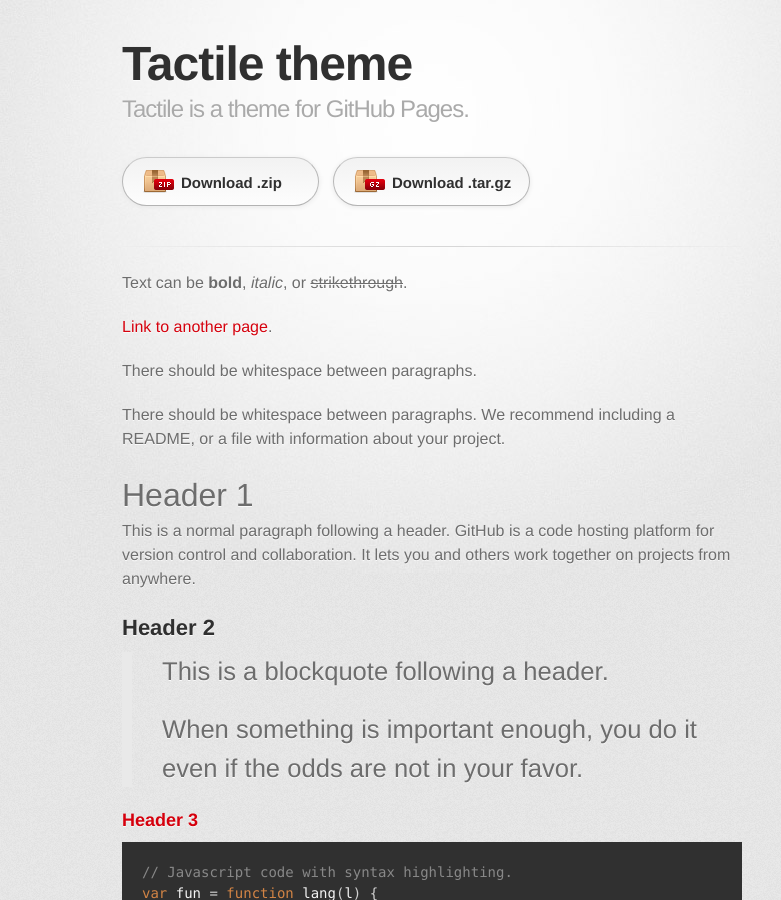
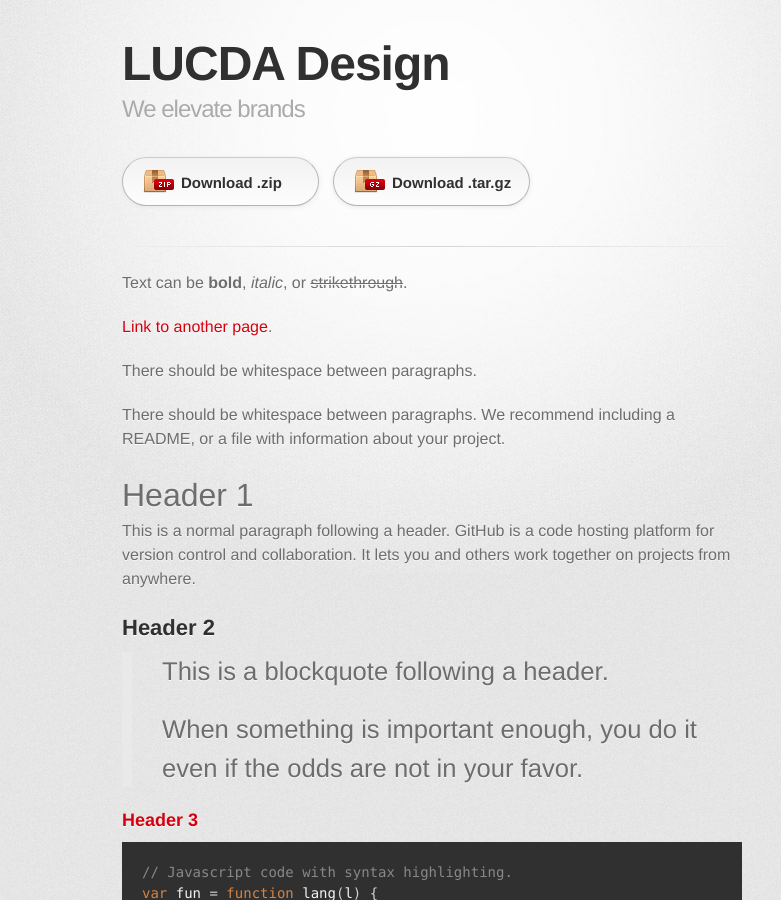
Before and after one commit to LUCDADESIGN/lucdadesign.github.io, a Jekyll site: the page built from index.md, in a window 1280 px wide and 900 px high. Shown: the whole window, without its empty margins (208-989 px from the left). Built offline with Jekyll 4.4.1, drawn with Linux system fonts in a browser that asks for light colours; some web fonts are replaced.

Commit message:
Update _config.yml

```diff
--- a/_config.yml
+++ b/_config.yml
@@ -1,5 +1,7 @@
-title: Tactile theme
-description: Tactile is a theme for GitHub Pages.
+title: LUCDA Design
+description: We elevate brands
 show_downloads: true
-google_analytics:
-theme: jekyll-theme-tactile
+# google_analytics: UA-XXXXXX # uncomment and fill in your Google Analytics ID if you have one
+remote_theme: pages-themes/tactile@v0.2.0
+plugins:
+  - jekyll-remote-theme # add this line to the plugins list if you already have one
```
